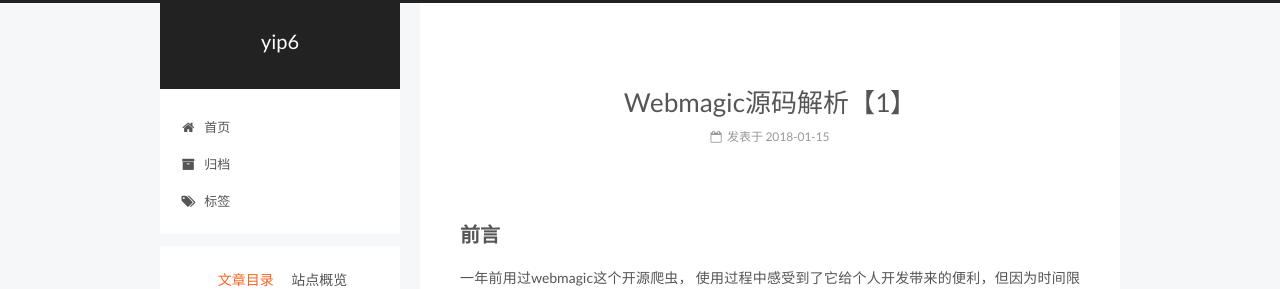
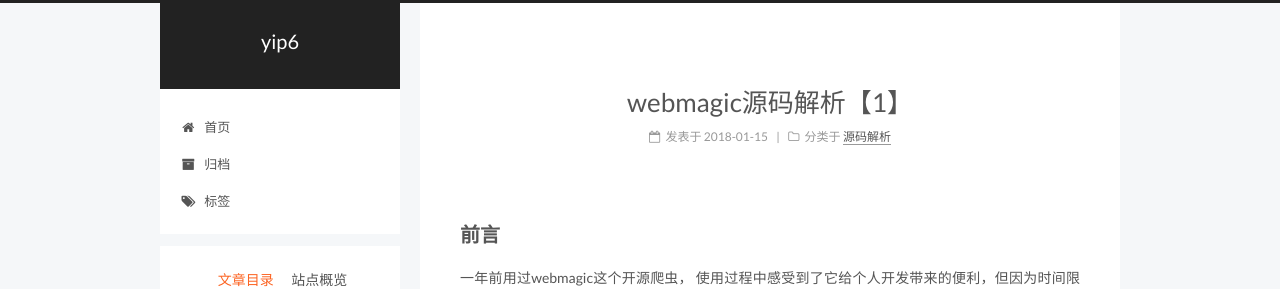
Before and after one commit to XuanYeah/XuanYeah.github.io, a Jekyll site: the page built from _posts/2018-1-15-webmagic源码解析【1】.md, in a window 1280 px wide. Shown: the top 289 px of the page. Built offline with Jekyll 4.4.1, drawn with Linux system fonts in a browser that asks for light colours.

Commit message:
增加了头信息

```diff
--- a/_posts/2018-1-15-webmagic源码解析【1】.md
+++ b/_posts/2018-1-15-webmagic源码解析【1】.md
@@ -1,3 +1,10 @@
+---
+title: webmagic源码解析【1】
+tags: [webmagic]
+categories: "源码解析"
+author: yip6
+---
+
 ## 前言 ##
  一年前用过webmagic这个开源爬虫， 使用过程中感受到了它给个人开发带来的便利，但因为时间限制没有能够深入源码学习。近期利用业余时间学习源码的同时记录下学习的过程。本文将尝试由自顶向下的顺序介绍webmagic的工作流程，并深入探讨一些实现的原理。
 
```
Also changed, not shown: 2 other files.
